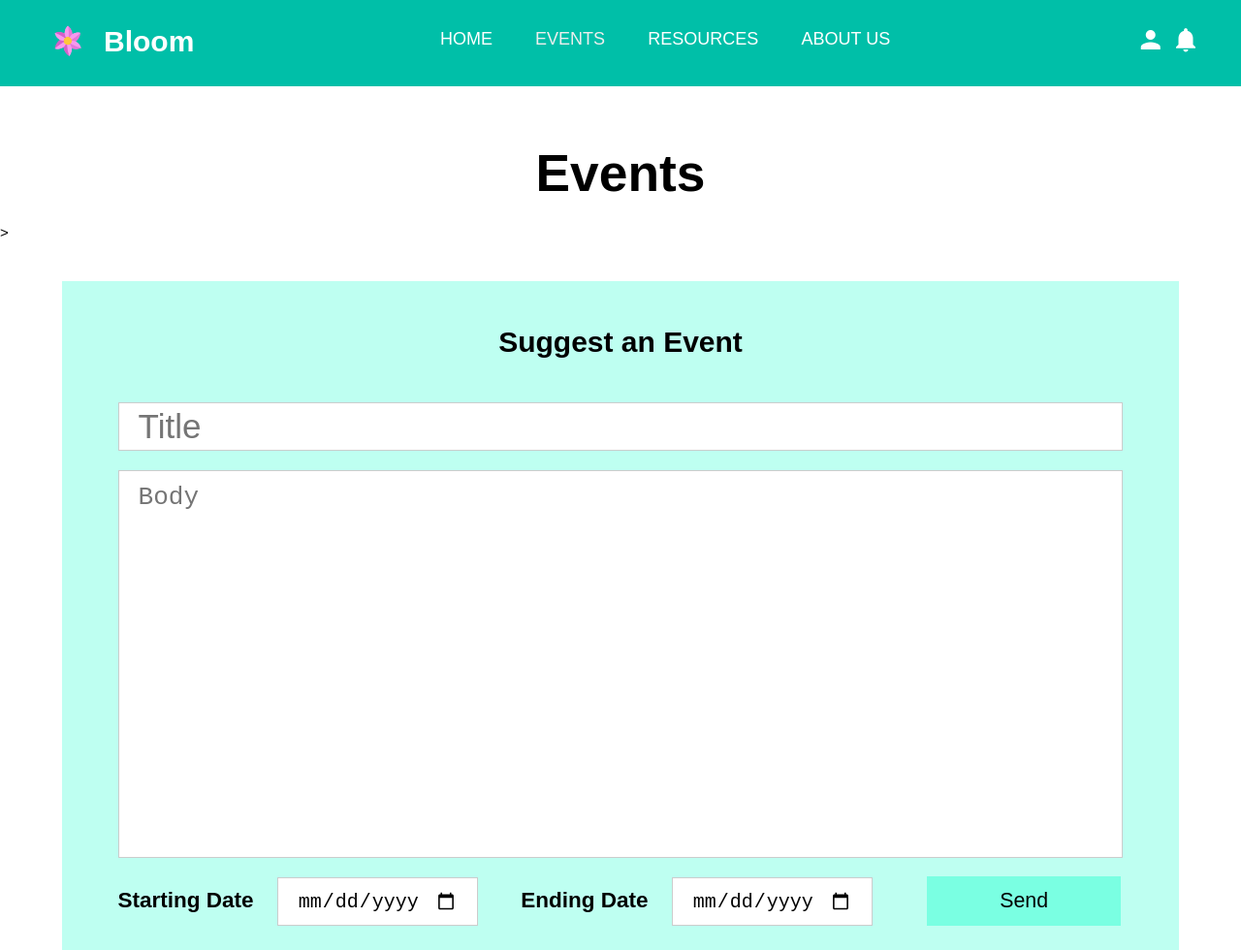
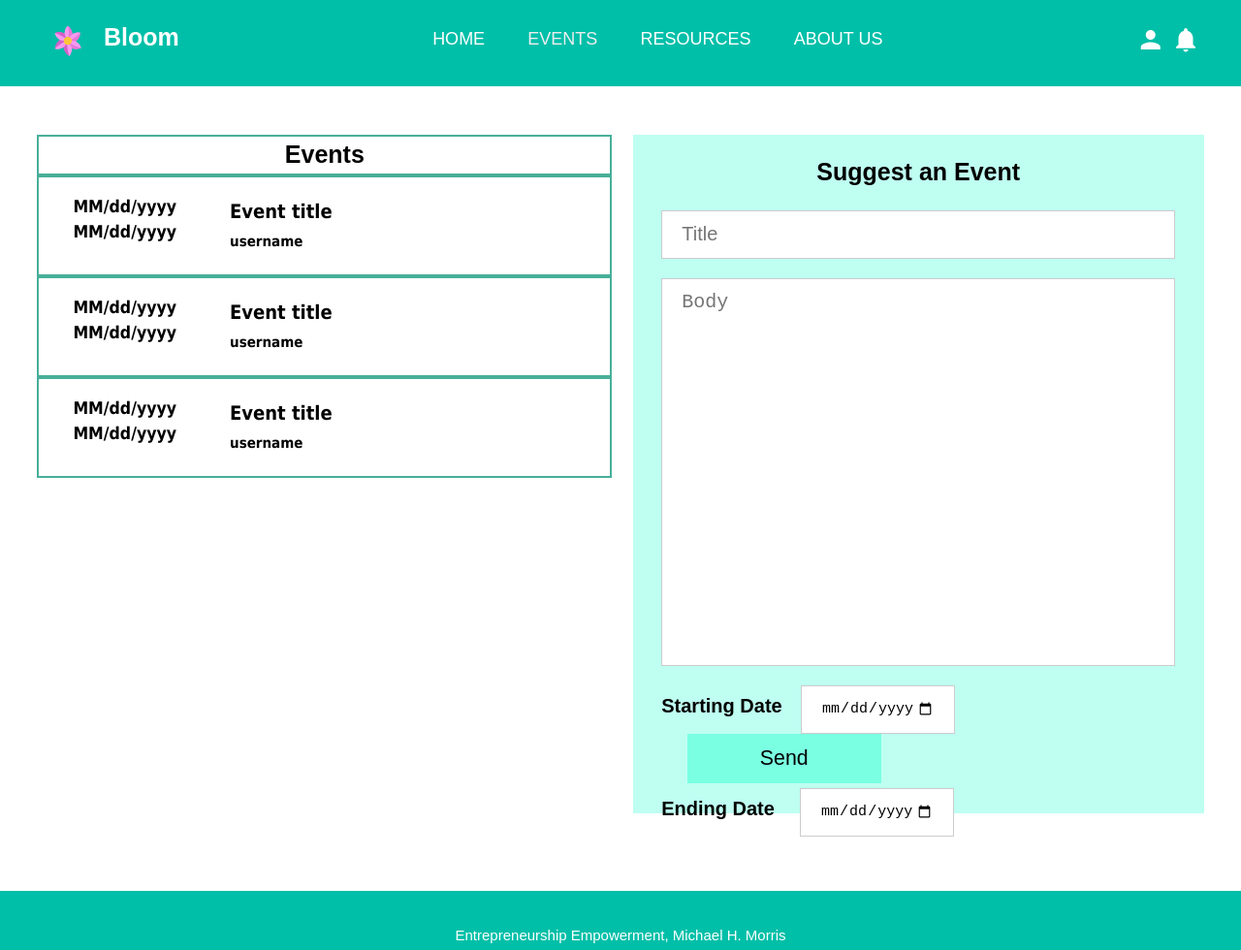
Before and after one commit to nionata/Bloom, a website: page client/events.html in a window 1280 px wide. Shown: the top 980 px of the page at 97% size. Drawn offline with nearby package versions, Linux system fonts and the light colour scheme; no server answers.

Commit message:
Formatted events into table format

```diff
--- a/client/events.html
+++ b/client/events.html
@@ -41,12 +41,13 @@
 			</nav>
 		</div>
 	</header>
-	<div>
-	<h1 id="eventTitleBox" style="text-align: center; font-size: 40pt;"> Events </h1>>
-	<div class="eventCards" ng-controller="eventController">
+	<div class = "row">
+	<div class = "upcomingEvents">
+	<div id="events"><h1> Events </h1></div>
+	<!-- <div class="eventCards" ng-controller="eventController">
 		<div class="event" ng-repeat="post in events | filter:{approved:true}" onClick ="if(this.style.height=='400px'){this.style.height = '100';}else{this.style.height = '400';}">
-			<h2 id="title">{{post.eventtitle}}</h2>
-			<h3 id="infomation">
+			<h2 id="tit>le">{{post.eventtitle}}</h2>
+			<h3 id="information">
 				<div id="startDate">
 					{{post.eventstart | date : format : MM/dd/yyyy}}
 				</div>
@@ -58,8 +59,61 @@
 			<h4 id="content">{{post.eventcontent}}</h4>
 
 		</div>
+	</div> -->
+	<div class="eventCards" >
+			<div class="event" onClick ="if(this.style.height=='250px'){this.style.height = '100';}else{this.style.height = '250';}">
+				<div class="date">
+				<h3>
+					<div id="startDate">
+						MM/dd/yyyy
+					</div>
+					<div id="endDate">
+						MM/dd/yyyy
+					</div>
+				</h3>
+				</div>
+				<div class = "information">
+					<h2>Event title</h2>
+					<h3> username</h3>
+					<h3>eventcontent</h3>
+				</div>
+			</div>
+			<div class="event" onClick ="if(this.style.height=='250px'){this.style.height = '100';}else{this.style.height = '250';}">
+				<div class="date">
+				<h3>
+					<div id="startDate">
+						MM/dd/yyyy
+					</div>
+					<div id="endDate">
+						MM/dd/yyyy
+					</div>
+				</h3>
+				</div>
+				<div class = "information">
+					<h2>Event title</h2>
+					<h3> username</h3>
+					<h3>eventcontent</h3>
+				</div>
+			</div>
+			<div class="event" onClick ="if(this.style.height=='250px'){this.style.height = '100';}else{this.style.height = '250';}">
+				<div class="date">
+				<h3>
+					<div id="startDate">
+						MM/dd/yyyy
+					</div>
+					<div id="endDate">
+						MM/dd/yyyy
+					</div>
+				</h3>
+				</div>
+				<div class = "information">
+					<h2>Event title</h2>
+					<h3> username</h3>
+					<h3>eventcontent</h3>
+				</div>
+			</div>
+		</div>
 	</div>
-
 
 	<div class="box">
 		<h1 style="text-align: center">Suggest an Event</h1>
@@ -70,15 +124,15 @@
 				<textarea rows="10" cols="60" id="suggestEventContent" ng-model="newEvent.eventcontent" placeholder="Body"></textarea>
 				<div class="form-group" id="dates" style="display: inline-block">
 					<h2 style="display: inline-block;">Starting Date</h2> <input type="date"  id="suggestEventStart" ng-model="newEvent.eventstart" placeholder="Start Date (MM/DD/YYYY)">
-					<h2 style="display: inline-block; margin-left: 40px;">Ending Date</h2> <input type="date" id="suggestEventEnd" ng-model="newEvent.eventend" placeholder="End Date">
 					<button type="Send" id="sendButton" ng-click="createEvent(newEvent)">Send</button> <br>
+					<h2 style="display: inline-block;">Ending Date </h2> <input type="date" id="suggestEventEnd" ng-model="newEvent.eventend" placeholder="End Date">
 				</div>
 
 			</form>
 		</div>
 	</div>
 </div>
-
+</column>
 	<footer>
 		<p>Entrepreneurship Empowerment, Michael H. Morris</p>
 	</footer>
--- a/client/styles/events.css
+++ b/client/styles/events.css
@@ -3,6 +3,14 @@ body {
     padding:0;
     margin:0;
     background-color: white
+}
+h1{
+    font-size: 15px;
+}
+body h1{
+    margin: 0;
+    text-align: center;
+    font-size: 25px;
 }
 
 /* Global */
@@ -125,45 +133,66 @@ footer{
     text-align: center;
 }
 
+.row {
+    margin-top: 1%;
+    display: flex;
+    flex-direction: row;
+    justify-content: flex-start;
+    align-items: flex-start;
+}
+
+.upcomingEvents{
+    margin-left: 3%;
+    flex: 44%;
+}
+
+.upcomingEvents #events{
+    background: white;
+    border: #48af99 2px solid;
+    width: 100%
+}
 .eventCards{
-    margin-left: 5%;
     width:100%;
 }
 .event {
-    width: 90%;
+    width: 100%;
     height: 100px;
-    margin-top: 20px;
     font-size:15px;
     font-family:Tahoma;
-    padding-left:15px;
-    background-color: #7affe2;
+    background: white;
+    border: #48af99 2px solid;
     overflow:hidden;
+    display: grid;
+    grid-template-columns:30% 30% 30%;
+    grid-template-rows: auto auto;
+    grid-column-gap: 20px;
+    grid-row-gap: 5px;
+    justify-content: left;
+    grid-template-areas:
+    "d i i";
 }
 
-.event:hover{
-    background-color: #72f0d5;
+.date{
+    grid-area: d;
+    text-align: center;
 }
 
-#title{
-    margin-top: 30px;
-    margin-left: 5px;
-    word-wrap: break-word;
+.information {
+    grid-area: i;
+    text-align: left;
 }
-
-
-#infomation{
-    float: right;
-    padding-right: 20px;
-    padding-left: 10px;
-    margin-top: -60px;
+.information h2{
+    font-size: 20px;
+    margin-top: 20px;
+    margin-bottom:5px;
 }
-
-#content{
-    margin-top: 20px;
-    margin-left: 20px;
-    margin-right: 40px;
-    font-size: 15pt;
-    word-wrap: break-word;
+.information h3{
+    font-size: 15px;
+    margin-top: 5px;
+    margin-bottom:20px;
+}
+.event:hover{
+    background-color: #eafffa;
 }
 
 #postUsername{
@@ -172,13 +201,14 @@ footer{
 }
 
 .box{
-    margin-top: 3%;
+    flex: 44%;
     padding-top: 20px;
     margin-bottom: 60px;
     height: 680px;
     background-color: #befff1;
     width: 90%;
-    margin-left: 5%;
+    margin-left: 2%;
+    margin-right: 3%;
 }
 #eventTitleBox{
     margin-bottom:10px;
@@ -197,14 +227,14 @@ form{
     border: 1px solid #ccc;
     box-sizing: border-box;
     margin-top: 20px;
-    font-size: 35px;
+    font-size: 20px;
 }
 
 #suggestEventContent{
     width: 100%;
     padding: 12px 20px;
     height: 400px;
-    font-size: 26px;
+    font-size: 20px;
     border: 1px solid #ccc;
     box-sizing: border-box;
     margin-top: 20px;
@@ -217,27 +247,27 @@ form{
 }
 
 #suggestEventStart{
-    width: 20%;
+    width: 30%;
     height: 50px;
     padding: 12px 20px;
     border: 1px solid #ccc;
     box-sizing: border-box;
     margin-top: 20px;
-    margin-left: 20px;
-    font-size: 20px;
+    margin-left: 15px;
+    font-size: 15px;
     display: inline-block;
 }
 
 #suggestEventEnd{
-    width: 20%;
+    width: 30%;
     height: 50px;
     padding: 12px 20px;
     display: inline-block;
     border: 1px solid #ccc;
     box-sizing: border-box;
-    margin-top: 20px;
-    margin-left: 20px;
-    font-size: 20px;
+    margin-top: 5px;
+    margin-left: 22px;
+    font-size: 15px;
 }
 
 #sendButton{
@@ -250,6 +280,12 @@ form{
     width: 200px;
     margin-left: 5%;
     display: inline-block;
+    align-content: right;
+}
+.form-group h2{
+    font-size: 20px;
+    margin-top: 5px;
+    margin-bottom:8px;
 }
 
 #sendButton:hover {
```
